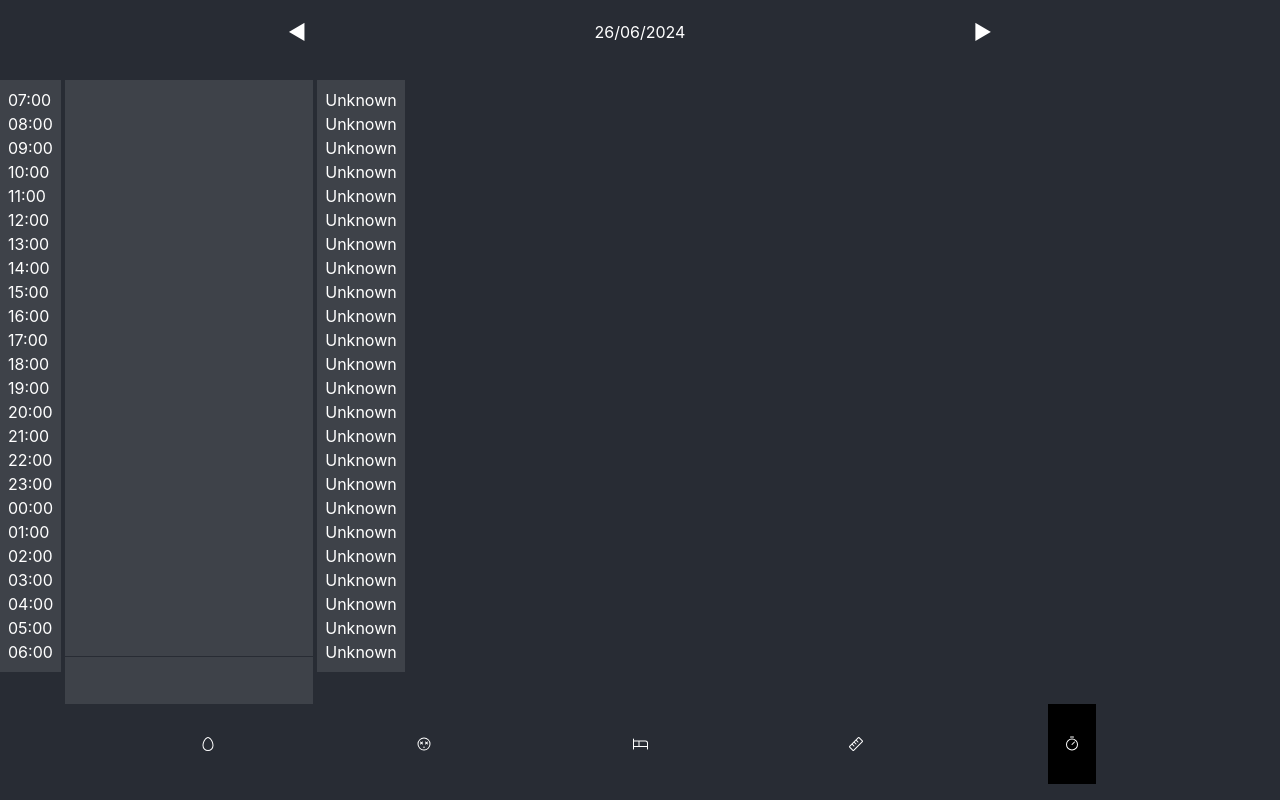
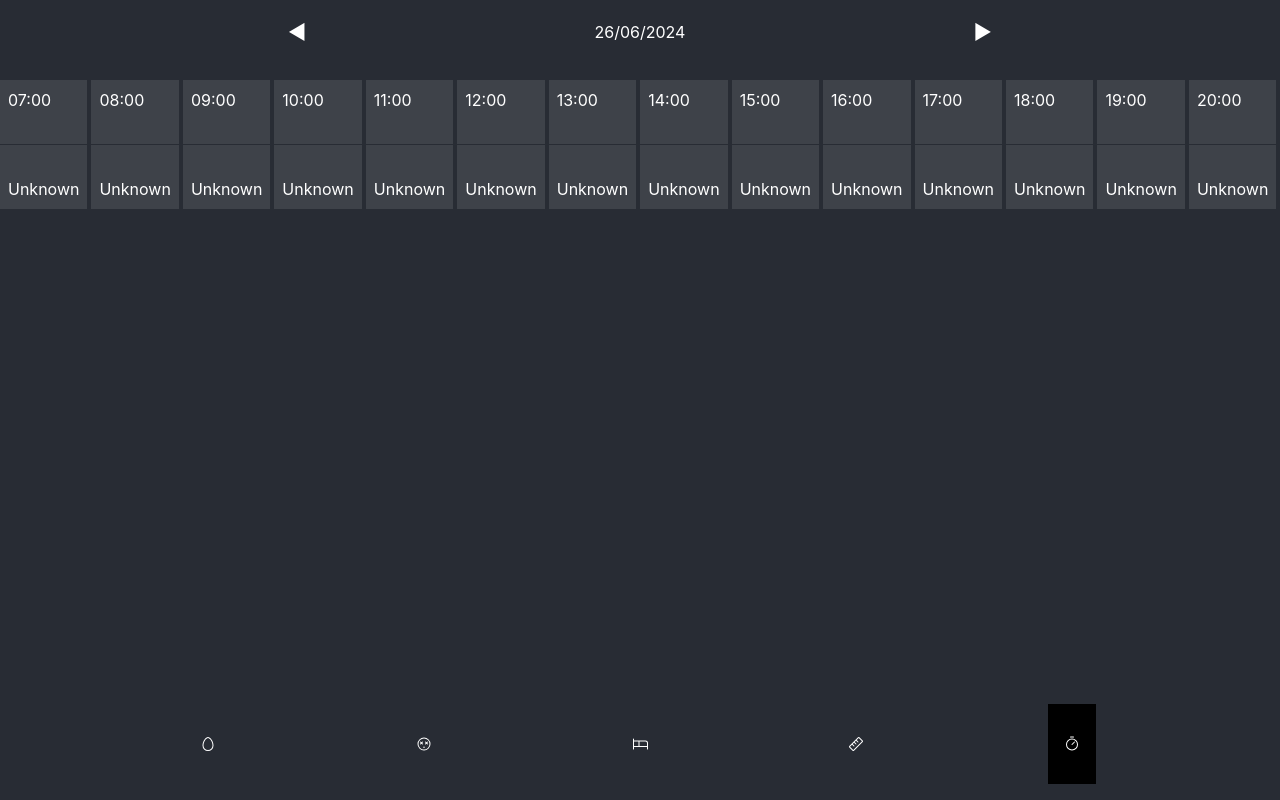
Before and after one commit to EliranSun/trackers, a React (Create React App) app: page / in a window 1280 px wide. Both pictures are taken after a click on the button 1072 px from the left and 744 px from the top of the page. Built offline with nearby package versions, Linux system fonts and the light colour scheme.

Commit message:
Loop hours fo row

```diff
--- a/src/components/RealityVsExpectationView.jsx
+++ b/src/components/RealityVsExpectationView.jsx
@@ -21,28 +21,30 @@ const HourlyTypes = {
 export const RealityVsExpectationView = (props) => {
     return (
         <section className="flex items-start w-screen gap-1">
+            {hours.map(hour => (
+            <div>
             <div className="p-2 bg-white/10">
-                {hours.map(hour => <div key={hour}>{hour}</div>)}
+                <div key={hour}>{hour}</div>
             </div>
             <div className="flex flex-col gap-px">
             <div className="">
-                {hours.map(hour =>
                     <div key={`${hour}-expectation`} className="bg-white/10">
                         <input type="text" className="w-full h-full bg-transparent"/>
-                    </div>)}
+                    </div>
             </div>
             <div className="">
-                {hours.map(hour =>
                     <div key={`${hour}-reality`} className="bg-white/10">
                         <input type="text" className="w-full h-full bg-transparent"/>
-                    </div>)}
+                    </div>
             </div>
             </div>
             <div className="p-2 bg-white/10">
-                {hours.map(hour => <div key={`${hour}-match}`}>
+                <div key={`${hour}-match}`}>
                     {HourlyTypes.UNKNOWN}
-                </div>)}
+                </div>
             </div>
+            </div>
+            ))}
         </section>
     )
 };
```
